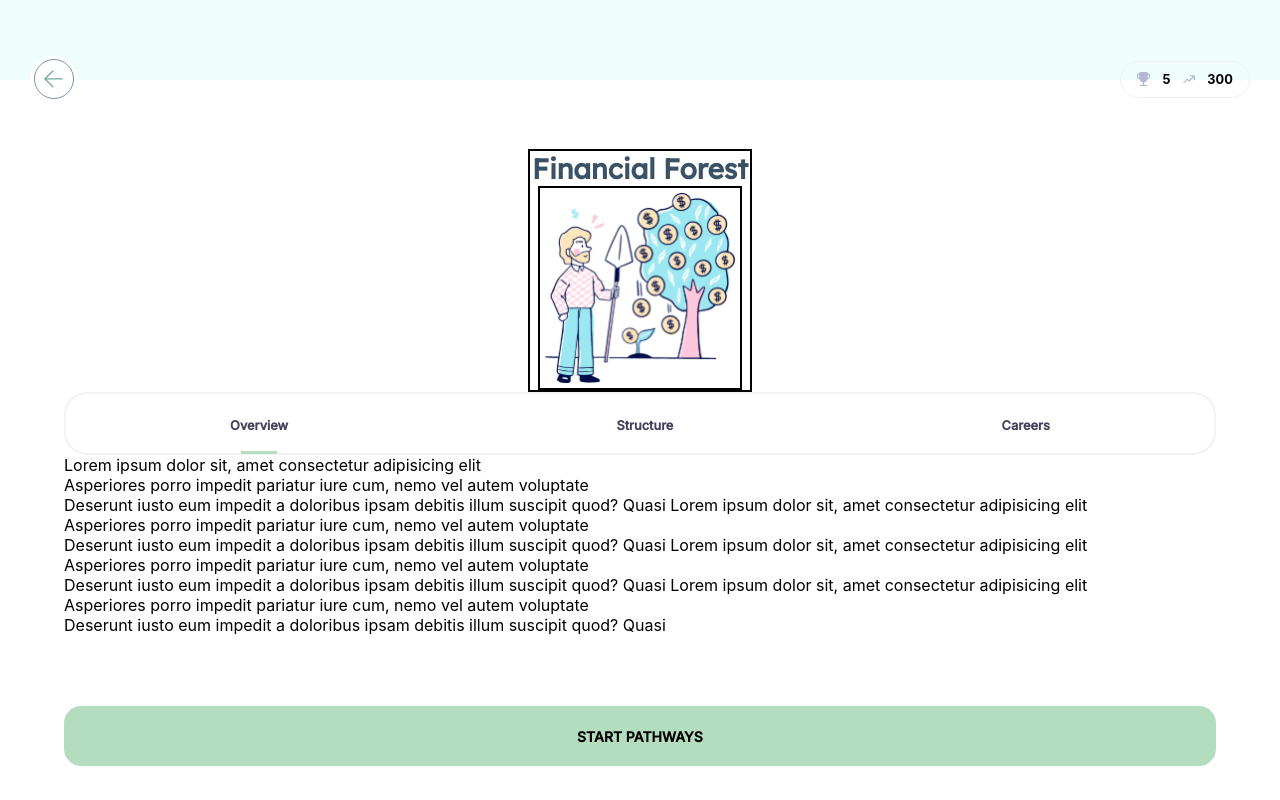
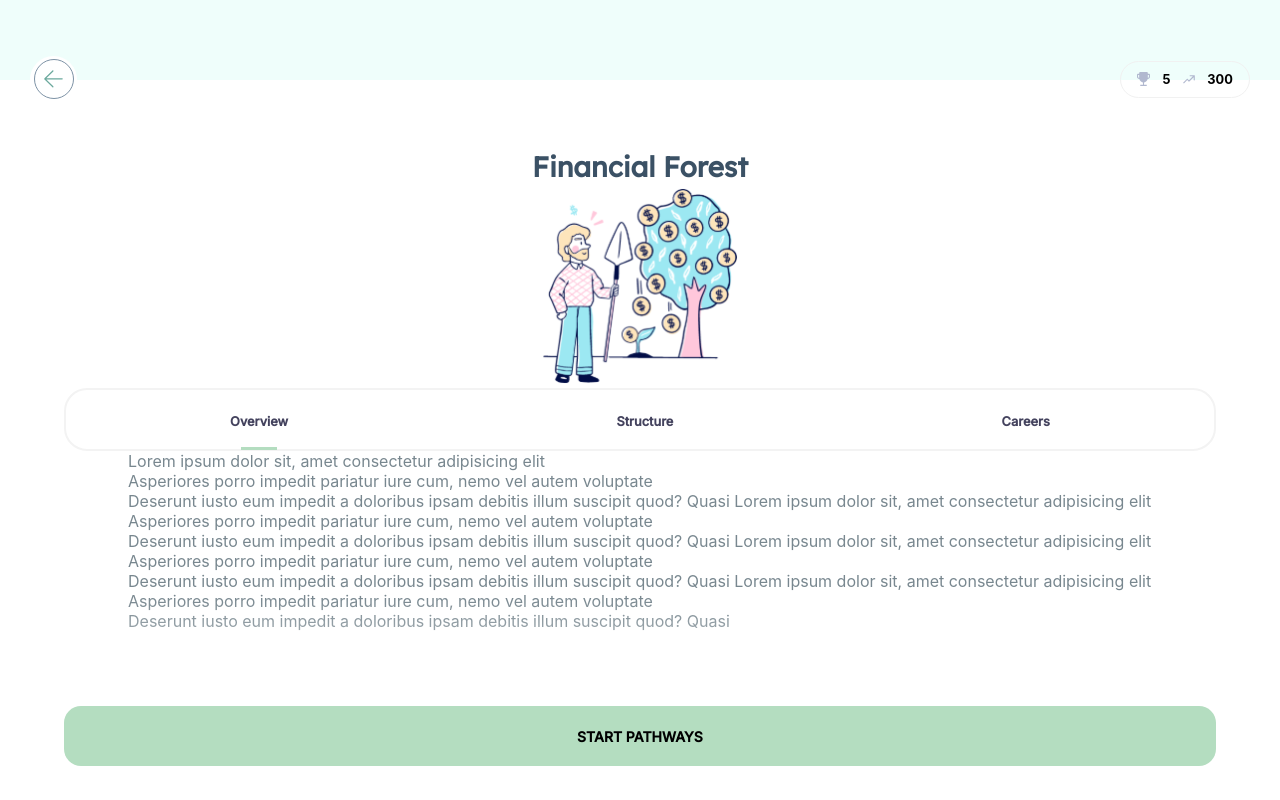
Before and after one commit to ecf123/ecf-fe-prototype, a React (Create React App) app: page /pathways/1 in a window 1280 px wide. Built offline with nearby package versions, Linux system fonts and the light colour scheme.

Commit message:
pathway-overview-styling

```diff
--- a/src/containers/PathwayOverview/PathwayOverview.scss
+++ b/src/containers/PathwayOverview/PathwayOverview.scss
@@ -51,12 +51,18 @@
   }
 
   &__content {
-    width: 90%;
+    width: 80%;
+    height: 295px;
+    overflow: auto;
+    color:#78878F;
+    mask-image: linear-gradient(to bottom, black 50%, transparent 100%);
+    height:  290px;
+
   }
 }
 
 .card-container {
-  border: solid black 2px;
+  // border: solid black 2px;
   align-items: center;
   display: flex;
   flex-direction: column;
@@ -72,6 +78,6 @@
   &__image {
     width: 204px;
     height: 204px;
-    border: solid black 2px;
+    // border: solid black 2px;
   }
 }
```
